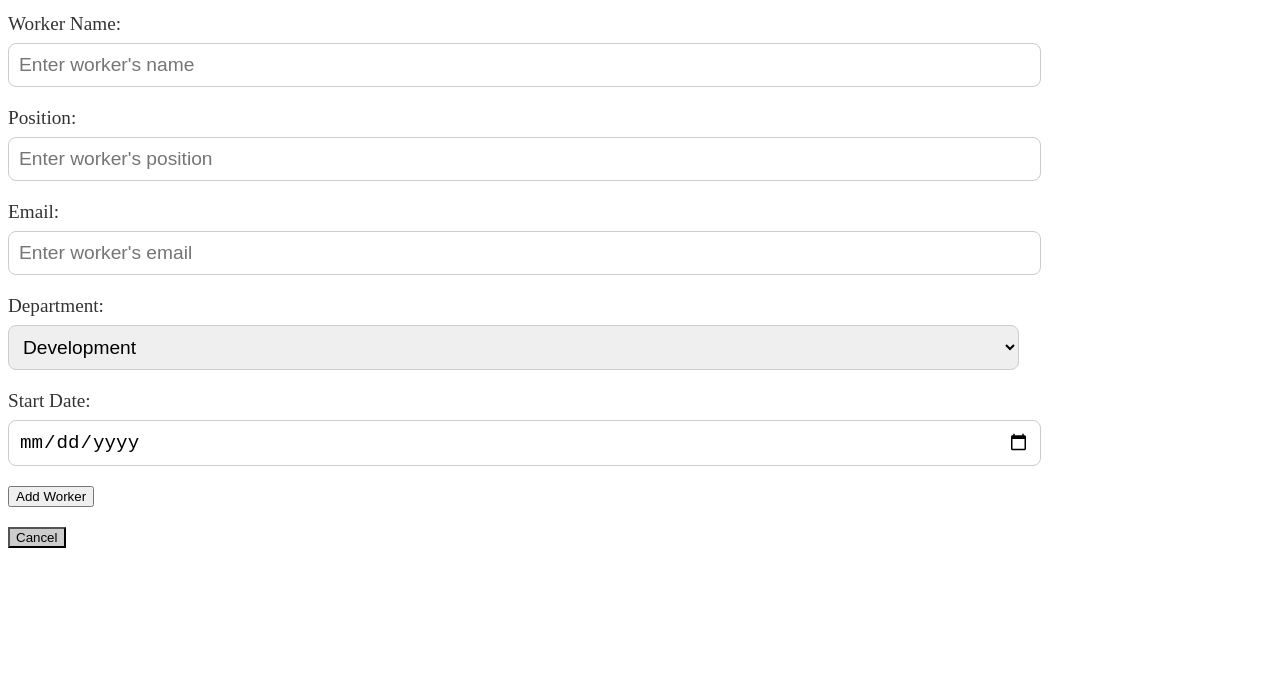
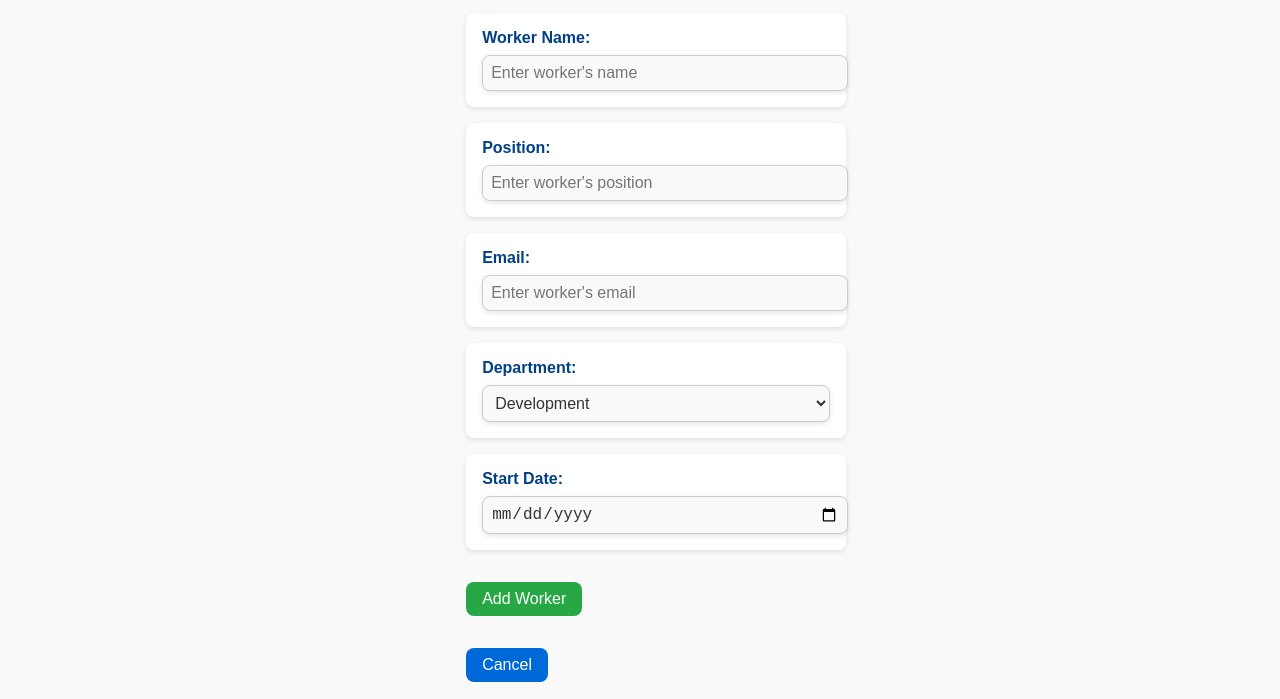
Before and after one commit to idan-nave/OnBoardly, a plain HTML site: page frontend/views/addWorker.html in a window 1280 px wide. Shown: the part 101-800 px from the top of the page. Drawn offline with Linux system fonts and the light colour scheme.

Commit message:
fixed addWorker styles

```diff
--- a/frontend/assets/css/addWorker.css
+++ b/frontend/assets/css/addWorker.css
@@ -1,39 +1,134 @@
-/* Add this to your existing styles.css */
+/* Reusable Styles Palette */
+:root {
+    /* Colors For use in the App */
+    --color-primary: #004085;
+    --color-primary-light: #0069d9;
+    --color-accent: #28a745;
+    --color-accent-hover: #218838;
+    --color-background: #f9f9f9;
+    --color-text: #333;
+    --color-white: #fff;
+
+    /* Font Sizes */
+    --font-size-small: 0.875rem;
+    --font-size-medium: 1rem;
+    --font-size-large: 1.5rem;
+    --font-size-xlarge: 2.5rem;
+
+    /* Spacing */
+    --spacing-small: 0.5rem;
+    --spacing-medium: 1rem;
+    --spacing-large: 2rem;
+    --spacing-xlarge: 5rem;
+
+    /* Border Radius */
+    --border-radius: 8px;
+
+    /* HOVER BUTTON Transition */
+    --transition: all 0.3s ease-in-out;
+
+    /* Shadows */
+    --box-shadow: 0 2px 5px rgba(0, 0, 0, 0.1);
+}
+
+body {
+    margin: 0;
+    font-family: 'Arial', sans-serif;
+    color: var(--color-text);
+    background-color: var(--color-background);
+    display: flex;
+    justify-content: center;
+    align-items: center;
+    min-height: 100vh;
+}
 
 /* Form Group Styles */
 .form-group {
-    margin-bottom: 20px;
+    margin-bottom: var(--spacing-medium);
     text-align: left;
     width: 100%;
+    max-width: 400px;
+    background-color: var(--color-white);
+    padding: var(--spacing-medium);
+    border-radius: var(--border-radius);
+    box-shadow: var(--box-shadow);
 }
 
 .form-group label {
-    font-size: 1.2rem;
-    color: #333;
-    margin-bottom: 8px;
+    font-size: var(--font-size-medium);
+    color: var(--color-primary);
+    margin-bottom: var(--spacing-small);
     display: block;
+    font-weight: bold;
 }
 
 .form-group input,
 .form-group select {
-    padding: 10px;
-    font-size: 1.2rem;
-    border-radius: 8px;
+    padding: var(--spacing-small);
+    font-size: var(--font-size-medium);
+    border-radius: var(--border-radius);
     border: 1px solid #ccc;
-    width: 80%;
+    width: 100%;
+    box-shadow: var(--box-shadow);
+    transition: var(--transition);
+    background-color: var(--color-background);
+    color: var(--color-text);
+}
+
+.form-group input:focus,
+.form-group select:focus {
+    outline: none;
+    border-color: var(--color-primary);
+    box-shadow: 0 0 8px rgba(0, 64, 133, 0.2);
 }
 
 .form-group select {
-    font-size: 1.2rem;
+    font-size: var(--font-size-medium);
+    cursor: pointer;
 }
 
 /* Cancel Button */
 #cancel-btn {
-    background-color: #ccc;
-    margin-top: 20px;
-    margin-bottom: 20px;
+    background-color: var(--color-primary-light);
+    color: var(--color-white);
+    margin-top: var(--spacing-medium);
+    margin-bottom: var(--spacing-medium);
+    padding: var(--spacing-small) var(--spacing-medium);
+    border: none;
+    border-radius: var(--border-radius);
+    cursor: pointer;
+    font-size: var(--font-size-medium);
+    transition: var(--transition);
 }
 
 #cancel-btn:hover {
-    background-color: #aaa;
+    background-color: var(--color-primary);
+    transform: translateY(-2px);
 }
+
+/* Submit Button */
+#submit-btn {
+    background-color: var(--color-accent);
+    color: var(--color-white);
+    margin-top: var(--spacing-medium);
+    margin-bottom: var(--spacing-medium);
+    padding: var(--spacing-small) var(--spacing-medium);
+    border: none;
+    border-radius: var(--border-radius);
+    cursor: pointer;
+    font-size: var(--font-size-medium);
+    transition: var(--transition);
+}
+
+#submit-btn:hover {
+    background-color: var(--color-accent-hover);
+    transform: translateY(-2px);
+}
+
+/* Responsive Adjustments */
+@media (max-width: 768px) {
+    .form-group input,
+    .form-group select {
+        width: 100%;
+    }
+}
--- a/frontend/views/addWorker.html
+++ b/frontend/views/addWorker.html
@@ -1,10 +1,10 @@
 <!DOCTYPE html>
 <html lang="en">
 <head>
+    <link rel="stylesheet" href="../assets/css/addWorker.css">
     <meta charset="UTF-8">
     <meta name="viewport" content="width=device-width, initial-scale=1.0">
     <title>Add New Worker</title>
-    <link rel="stylesheet" href="/frontend/assets/css/addWorker.css">
 </head>
 <body>
 
```
Also changed, not shown: frontend/views/OnBoardly-homepage.html (+1 -1 lines).
